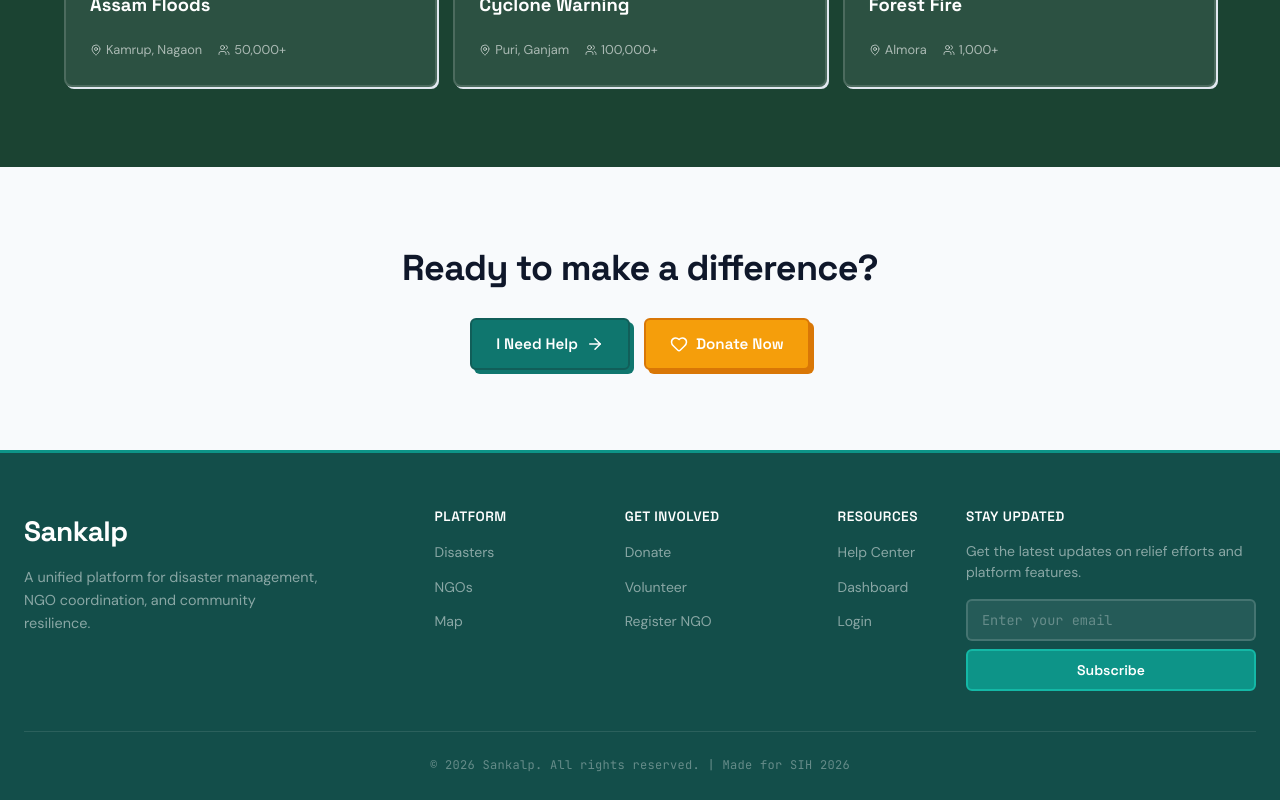
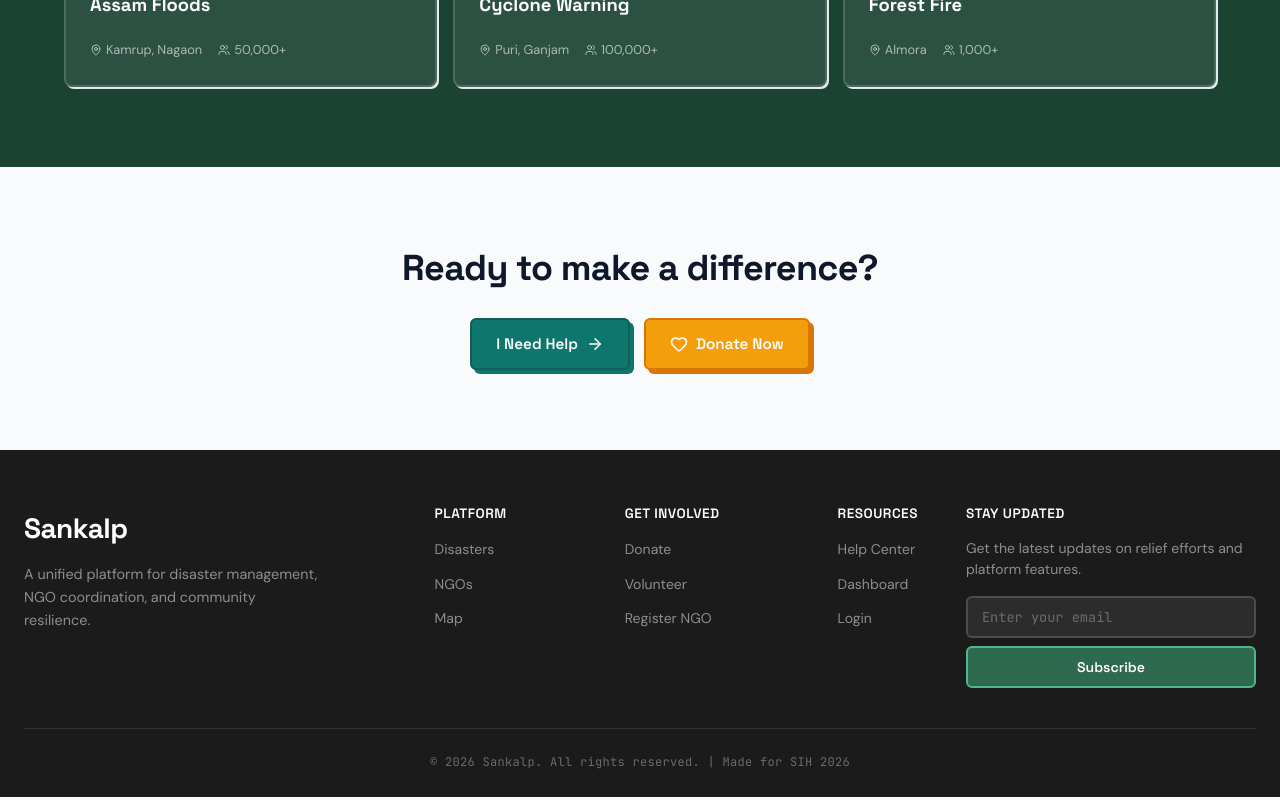
Before and after one commit to ShivenThakker/Sankalp, a Next.js app: page / in a window 1280 px wide. Shown: the part 2579-3379 px from the top of the page. Built offline with nearby package versions, Linux system fonts and the light colour scheme.

Commit message:
style(ui): change footer to black (#1B1B1B) background matching old design

```diff
--- a/src/components/layout/Footer.module.css
+++ b/src/components/layout/Footer.module.css
@@ -1,11 +1,12 @@
 .footer {
-  background: var(--color-primary-900);
+  background: #1B1B1B;
   color: rgba(255, 255, 255, 0.7);
   padding: 3.5rem 0 1.5rem;
   margin-top: auto;
   font-family: var(--font-body);
-  border-top: 3px solid var(--color-primary-600);
+  border-top: none;
 }
+
 
 .container {
   max-width: 1280px;
@@ -80,7 +81,7 @@
 }
 
 .link:hover {
-  color: var(--color-primary-300);
+  color: #D8F3DC;
 }
 
 .newsletterSection {
@@ -119,13 +120,13 @@
 }
 
 .emailInput:focus {
-  border-color: var(--color-primary-400);
+  border-color: #52B788;
 }
 
 .subscribeBtn {
-  background: var(--color-primary-600);
+  background: #2D6A4F;
   color: #FFFFFF;
-  border: 2px solid var(--color-primary-500);
+  border: 2px solid #52B788;
   border-radius: var(--radius-md);
   padding: 10px 20px;
   font-family: var(--font-heading);
@@ -136,8 +137,9 @@
 }
 
 .subscribeBtn:hover {
-  background: var(--color-primary-500);
+  background: #1B4332;
 }
+
 
 .bottomBar {
   border-top: 1px solid rgba(255, 255, 255, 0.1);
```
